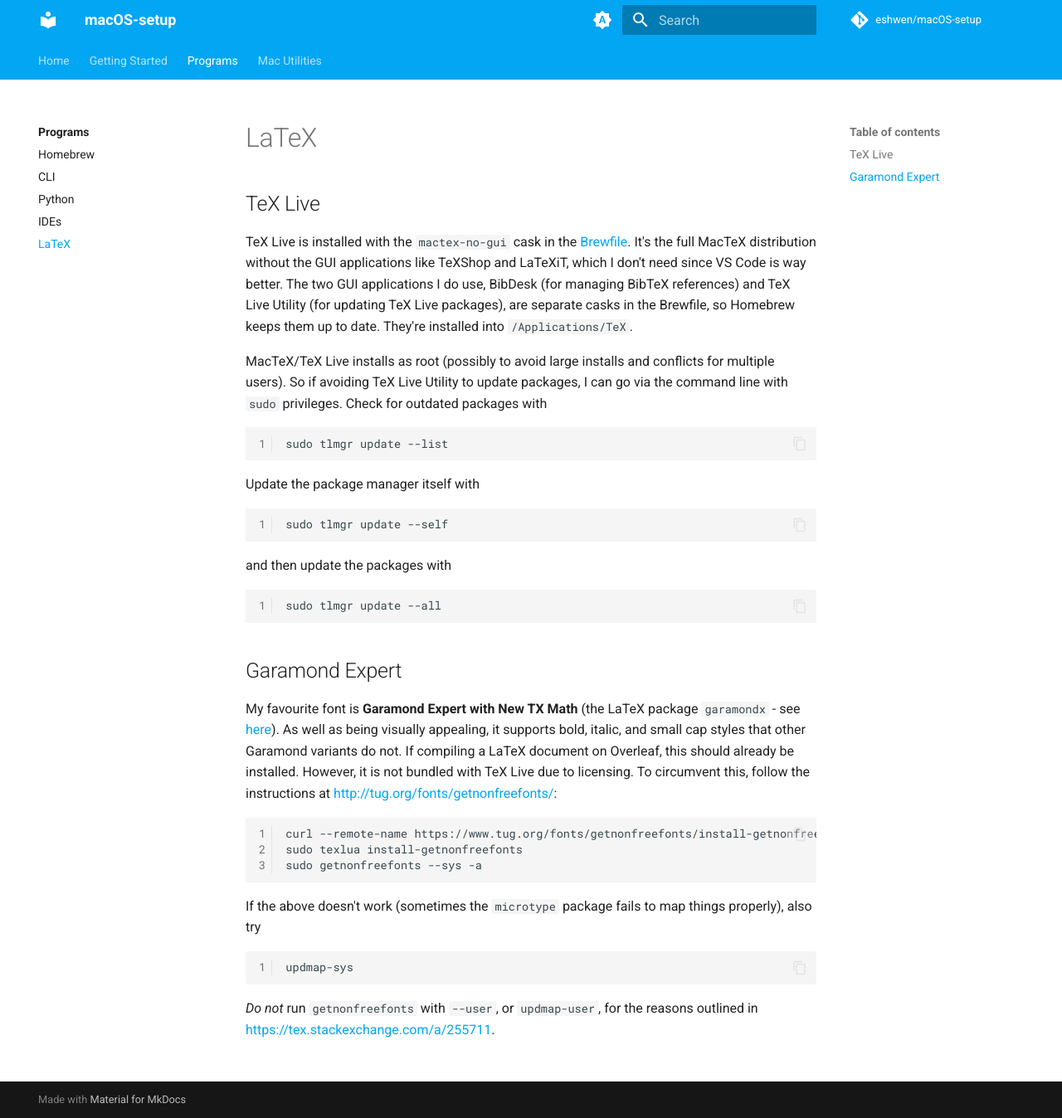
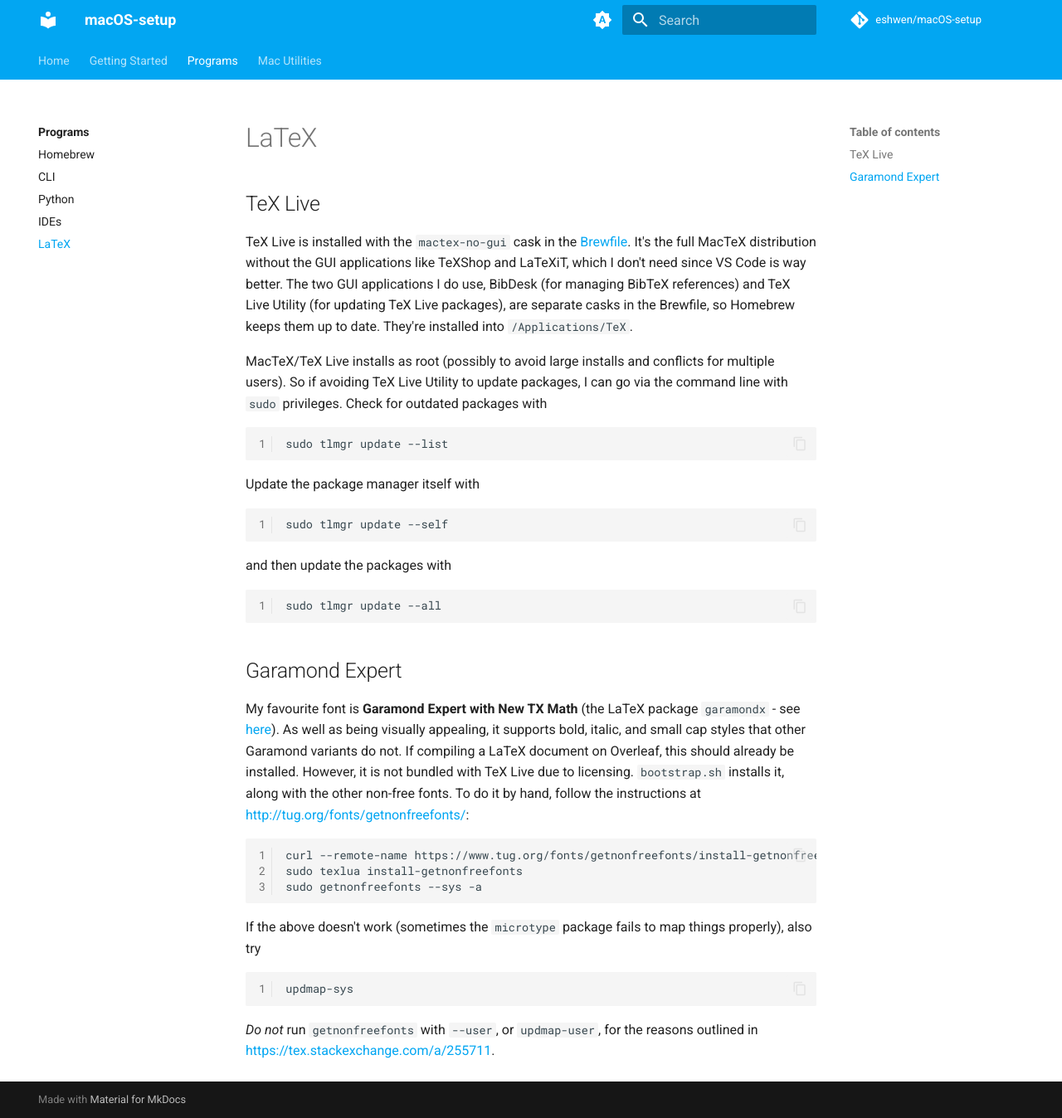
Before and after one commit to eshwen/macOS-setup, an MkDocs documentation site: the page built from docs/programs/latex.md, in a window 1280 px wide and 1348 px high. Shown: the whole window at 83% size. Built offline with MkDocs 1.6.1 and Material for MkDocs 9.7.7, drawn with Linux system fonts in a browser that asks for light colours; comment, search, counter and statistics services are not loaded; the version menu is left out.

Commit message:
Install Garamond Expert for LaTeX in the bootstrap script
Co-Authored-By: Claude Opus 5.5 <noreply@anthropic.com>

````diff
--- a/docs/programs/latex.md
+++ b/docs/programs/latex.md
@@ -24,7 +24,7 @@ sudo tlmgr update --all
 
 ## Garamond Expert
 
-My favourite font is **Garamond Expert with New TX Math** (the LaTeX package `garamondx` - see [here](https://mirror.ox.ac.uk/sites/ctan.org/fonts/garamondx/doc/garamondx-doc.pdf)). As well as being visually appealing, it supports bold, italic, and small cap styles that other Garamond variants do not. If compiling a LaTeX document on Overleaf, this should already be installed. However, it is not bundled with TeX Live due to licensing. To circumvent this, follow the instructions at <http://tug.org/fonts/getnonfreefonts/>:
+My favourite font is **Garamond Expert with New TX Math** (the LaTeX package `garamondx` - see [here](https://mirror.ox.ac.uk/sites/ctan.org/fonts/garamondx/doc/garamondx-doc.pdf)). As well as being visually appealing, it supports bold, italic, and small cap styles that other Garamond variants do not. If compiling a LaTeX document on Overleaf, this should already be installed. However, it is not bundled with TeX Live due to licensing. `bootstrap.sh` installs it, along with the other non-free fonts. To do it by hand, follow the instructions at <http://tug.org/fonts/getnonfreefonts/>:
 
 ```sh
 curl --remote-name https://www.tug.org/fonts/getnonfreefonts/install-getnonfreefonts
````
Also changed, not shown: docs/getting_started/getting-started.md (+1 -2 lines), 1 other file.
